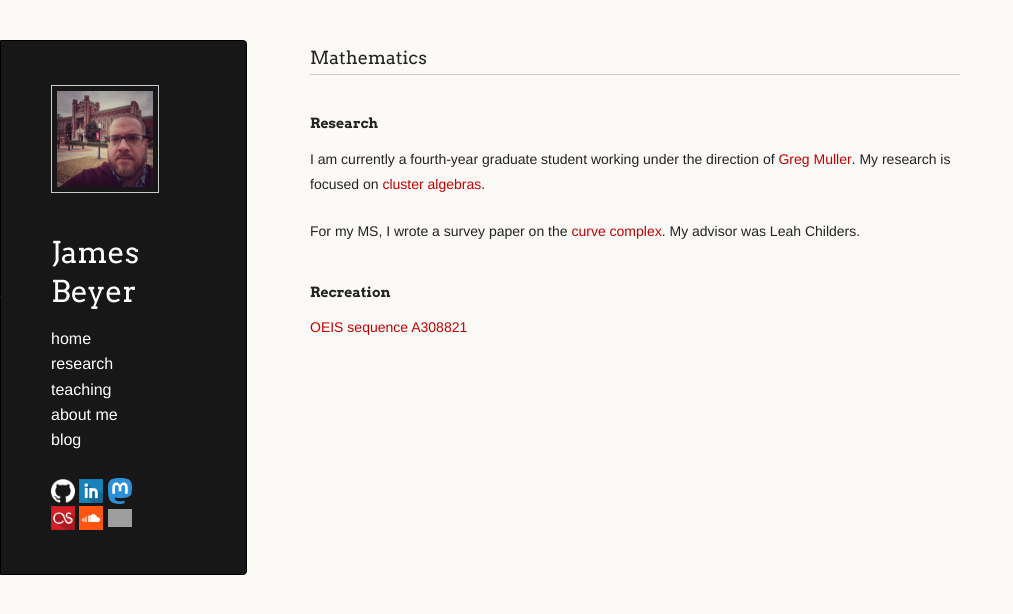
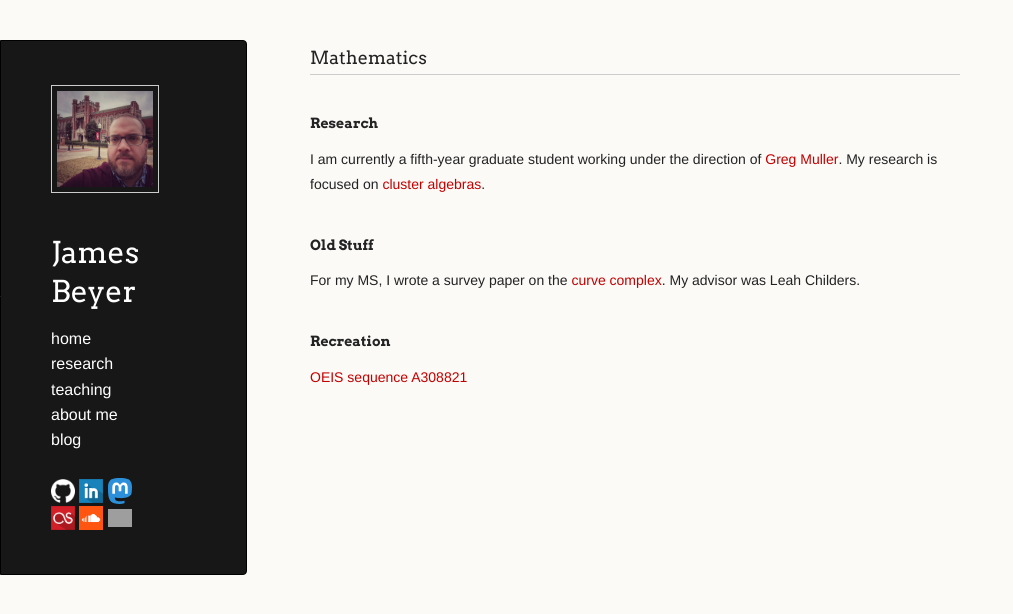
Before and after one commit to jebeyer/jebeyer.github.io, a Jekyll site: the page built from research.md, in a window 1280 px wide. Shown: the top 614 px of the page, without its empty margins (0-1013 px from the left). Built offline with Jekyll 4.4.1, drawn with Linux system fonts in a browser that asks for light colours; a script that is not in the unit is left out; our own code applies the rules of GitHub Pages for plain Markdown files; grey boxes are pictures that could not be loaded.

Commit message:
Update research.md
updated year

```diff
--- a/research.md
+++ b/research.md
@@ -6,7 +6,9 @@ layout: default
 
 #### Research
 
-I am currently a fourth-year graduate student working under the direction of [Greg Muller](https://math.ou.edu/~gmuller). My research is focused on [cluster algebras](https://en.wikipedia.org/wiki/Cluster_algebra).
+I am currently a fifth-year graduate student working under the direction of [Greg Muller](https://math.ou.edu/~gmuller). My research is focused on [cluster algebras](https://en.wikipedia.org/wiki/Cluster_algebra).
+
+#### Old Stuff
 
 For my MS, I wrote a survey paper on the [curve complex](https://en.wikipedia.org/wiki/Curve_complex). My advisor was Leah Childers.
 
```
